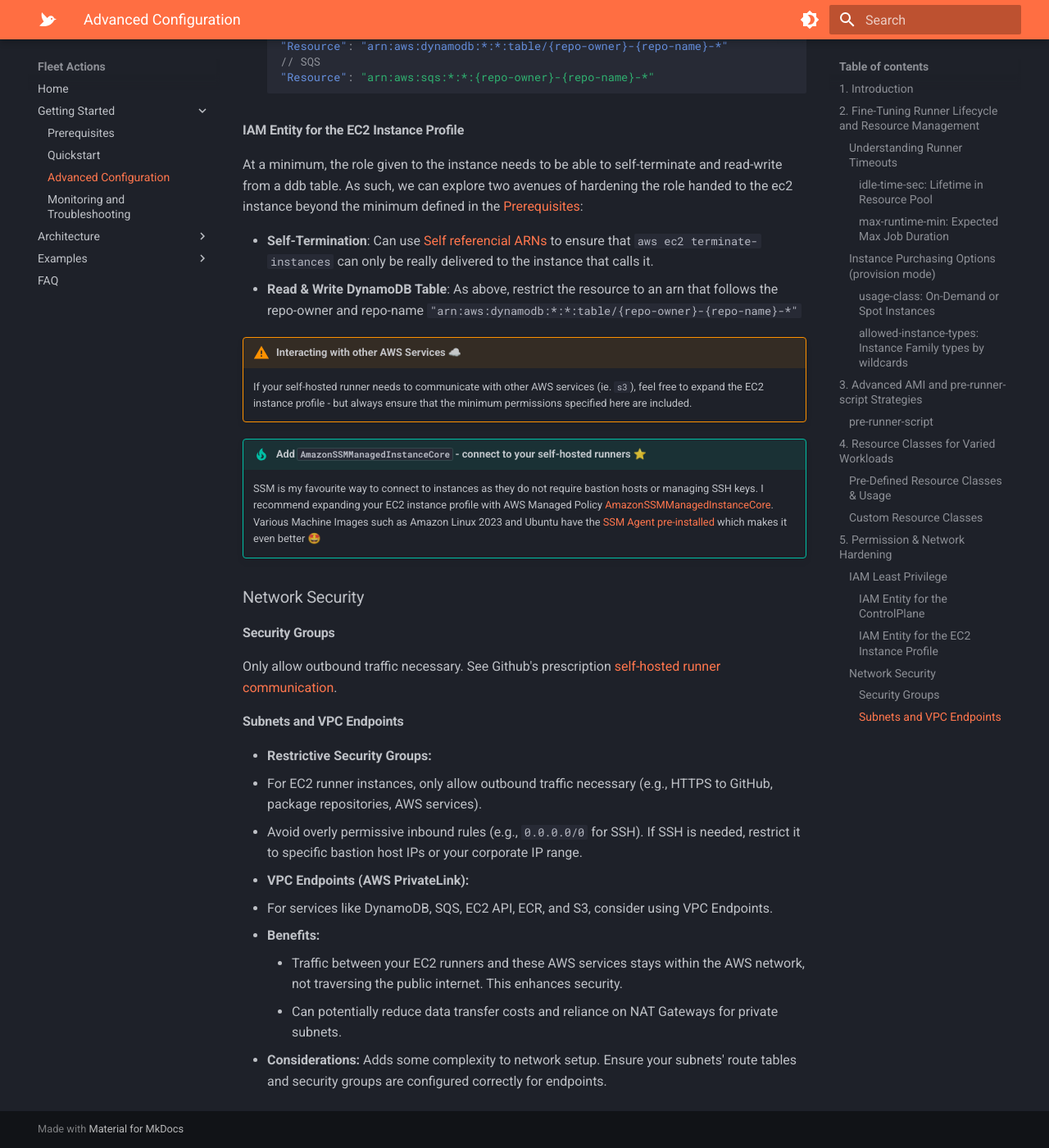
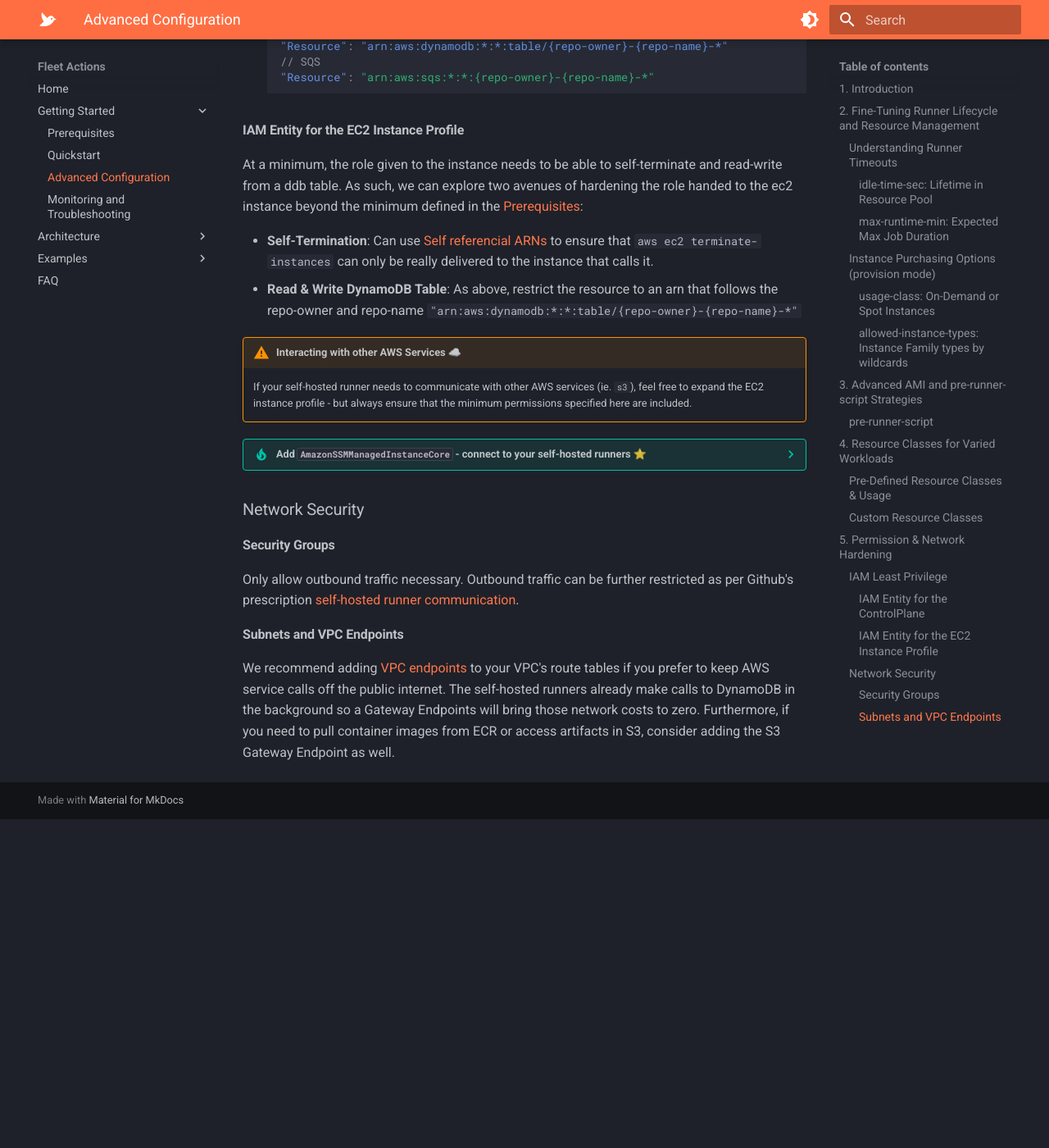
Before and after one commit to fleet-actions/ec2-runner-pool-manager, an MkDocs documentation site: the page built from docs/getting-started/advanced-configuration.md, in a window 1280 px wide and 1400 px high, scrolled down 5888 px. Shown: the whole window at 82% size. Built offline with MkDocs 1.6.1 and Material for MkDocs 9.7.7, drawn with Linux system fonts in a browser that asks for light colours; emoji names are drawn with the system emoji font; after the commit the page ends 6887 px from its top, so only the background shows below that.

Commit message:
Update SSM connection instructions and VPC endpoint advice

```diff
--- a/docs/getting-started/advanced-configuration.md
+++ b/docs/getting-started/advanced-configuration.md
@@ -262,24 +262,16 @@
 !!! warning "Interacting with other AWS Services ☁️"
     If your self-hosted runner needs to communicate with other AWS services (ie. `s3`), feel free to expand the EC2 instance profile - but always ensure that the minimum permissions specified here are included.
 
-!!! tip "Add `AmazonSSMManagedInstanceCore` - connect to your self-hosted runners ⭐"
-    SSM is my favourite way to connect to instances as they do not require bastion hosts or managing SSH keys. I recommend expanding your EC2 instance profile with AWS Managed Policy [AmazonSSMManagedInstanceCore](https://docs.aws.amazon.com/systems-manager/latest/userguide/session-manager-getting-started-instance-profile.html). Various Machine Images such as Amazon Linux 2023 and Ubuntu have the [SSM Agent pre-installed](https://docs.aws.amazon.com/systems-manager/latest/userguide/manually-install-ssm-agent-linux.html) which makes it even better 🤩
+??? tip "Add `AmazonSSMManagedInstanceCore` - connect to your self-hosted runners ⭐"
+    [Session Manager](https://docs.aws.amazon.com/AWSEC2/latest/UserGuide/connect-with-systems-manager-session-manager.html) is my favourite way to connect to instances as they do not require bastion hosts or managing SSH keys. I recommend expanding your EC2 instance profile with AWS Managed Policy [AmazonSSMManagedInstanceCore](https://docs.aws.amazon.com/systems-manager/latest/userguide/session-manager-getting-started-instance-profile.html). When used with Machine Images built on Amazon Linux 2023 and Ubuntu - Session Manager should work out of the box as the [SSM Agent is pre-installed](https://docs.aws.amazon.com/systems-manager/latest/userguide/manually-install-ssm-agent-linux.html) 🤩
 
 
 ### Network Security
 
 #### Security Groups
 
-Only allow outbound traffic necessary. See Github's prescription [self-hosted runner communication](https://docs.github.com/en/actions/hosting-your-own-runners/managing-self-hosted-runners/communicating-with-self-hosted-runners).
+Only allow outbound traffic necessary. Outbound traffic can be further restricted as per Github's prescription [self-hosted runner communication](https://docs.github.com/en/actions/hosting-your-own-runners/managing-self-hosted-runners/communicating-with-self-hosted-runners).
 
 #### Subnets and VPC Endpoints
 
-* **Restrictive Security Groups:**
-  * For EC2 runner instances, only allow outbound traffic necessary (e.g., HTTPS to GitHub, package repositories, AWS services).
-  * Avoid overly permissive inbound rules (e.g., `0.0.0.0/0` for SSH). If SSH is needed, restrict it to specific bastion host IPs or your corporate IP range.
-* **VPC Endpoints (AWS PrivateLink):**
-  * For services like DynamoDB, SQS, EC2 API, ECR, and S3, consider using VPC Endpoints.
-  * **Benefits:**
-    * Traffic between your EC2 runners and these AWS services stays within the AWS network, not traversing the public internet. This enhances security.
-    * Can potentially reduce data transfer costs and reliance on NAT Gateways for private subnets.
-  * **Considerations:** Adds some complexity to network setup. Ensure your subnets' route tables and security groups are configured correctly for endpoints.
+We recommend adding [VPC endpoints](https://docs.aws.amazon.com/vpc/latest/privatelink/create-interface-endpoint.html) to your VPC's route tables if you prefer to keep AWS service calls off the public internet. The self-hosted runners already make calls to DynamoDB in the background so a Gateway Endpoints will bring those network costs to zero. Furthermore, if you need to pull container images from ECR or access artifacts in S3, consider adding the S3 Gateway Endpoint as well.
```
